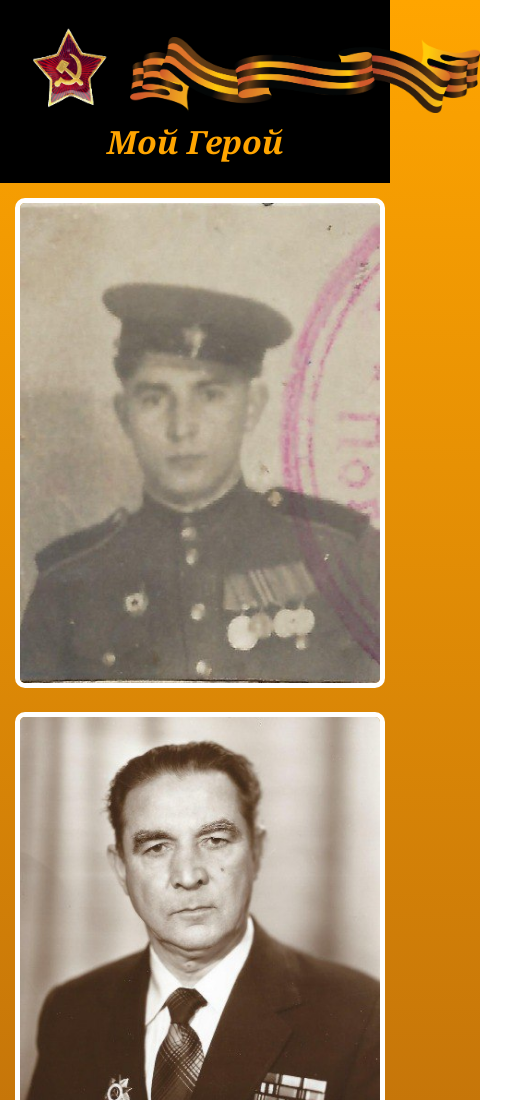
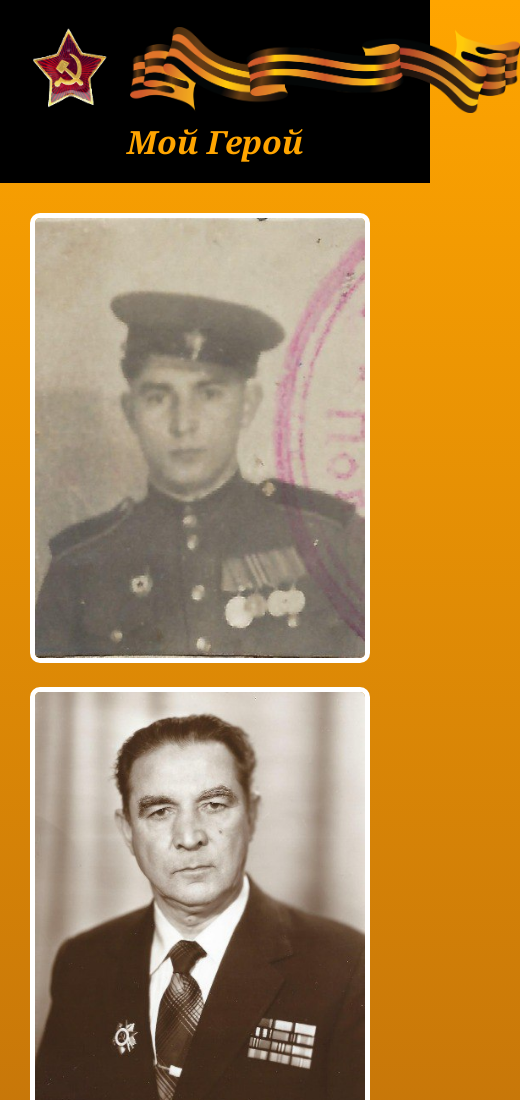
Before and after one commit to Soldem/My_Veteran, a website: page index.html in a window 390 px wide. Shown: the top 1100 px of the page, 520 px wide, since content can reach past the window. Drawn offline with Linux system fonts and the light colour scheme.

Commit message:
Update veteran.css

```diff
--- a/veteran.css
+++ b/veteran.css
@@ -182,18 +182,17 @@
         flex-direction: column;
         align-items: center;
         text-align: center;
+        max-width: 100%;
+        width: 100%;
     }
 
     .georgievskaya-lenta {
         width: 100%;
         height: auto;
-        margin-right: 0;
-        margin-top: 10px;
     }
 
     .main-content {
         flex-direction: column;
-        padding: 15px;
     }
 
     .left-side,
@@ -228,4 +227,9 @@
         width: 100px;
         height: 100px;
     }
+
+    .footer {
+        max-width: 100%;
+        width: 100%;
+    }
 }
```
